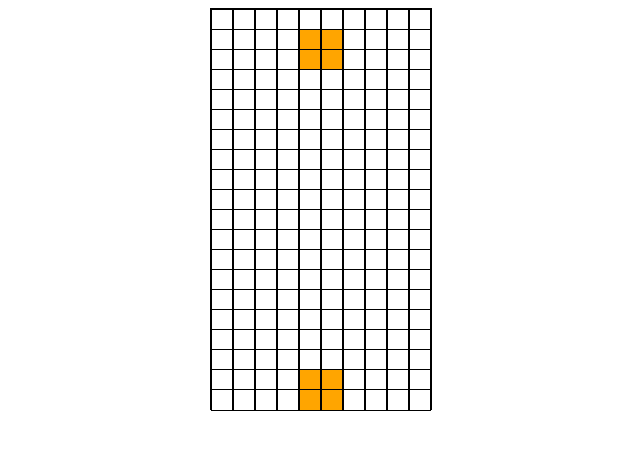
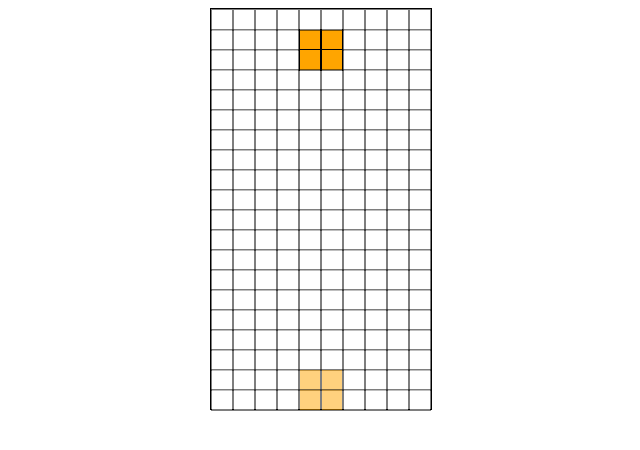
Before and after one commit to collerhatguy/tetris-game, an Angular app: page / in a window 1280 px wide. Both pictures are taken after a click on the button "Start Game". Shown: the top 450 px of the page, without its empty margins (319-959 px from the left). Built offline with nearby package versions, Linux system fonts and the light colour scheme.

Commit message:
added styling change

```diff
--- a/src/app/components/board/board.component.html
+++ b/src/app/components/board/board.component.html
@@ -3,6 +3,7 @@
     <div
       *ngFor="let square of row; let x = index"
       [style]="'background-color: ' + square.color + ';'"
+      [ngClass]="{ transparent: !square.solid }"
       [attr.coordinate]="x.toString() + '-' + y.toString()"
       class="square"
       [attr.data-testid]="
--- a/src/app/components/board/board.component.scss
+++ b/src/app/components/board/board.component.scss
@@ -13,6 +13,10 @@ $squareSize: 20px;
   border: 1px black solid;
 }
 
+.transparent {
+  opacity: 0.5;
+}
+
 app-row {
   grid-template-columns: repeat(10, $squareSize);
 }
```
